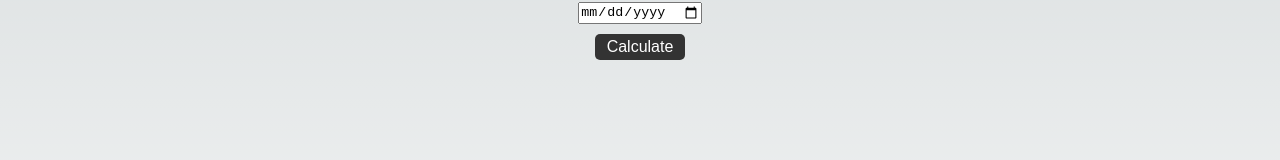
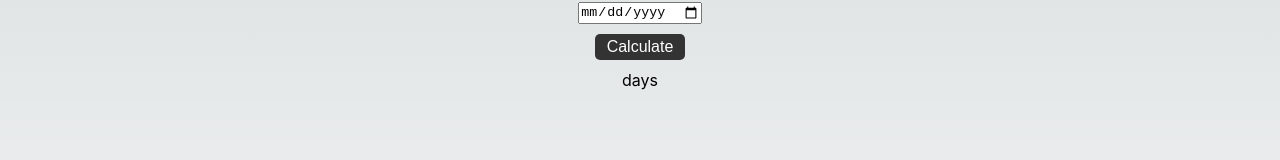
Before and after one commit to nishantrpai/tools.nishu.dev, a Next.js app: page /daydiff in a window 1280 px wide. Shown: the part 223-383 px from the top of the page. Built offline with nearby package versions, Linux system fonts and the light colour scheme.

Commit message:
add days at the end'

```diff
--- a/pages/daydiff.js
+++ b/pages/daydiff.js
@@ -55,7 +55,7 @@ const DayDiff = () => {
         placeholder="Enter date 2"
       />
       <button className={styles.copy} onClick={handleCalculate}>Calculate</button>
-      <p>{diff}</p>
+      <p>{diff} days</p>
     </main>
     </>
   );
```
